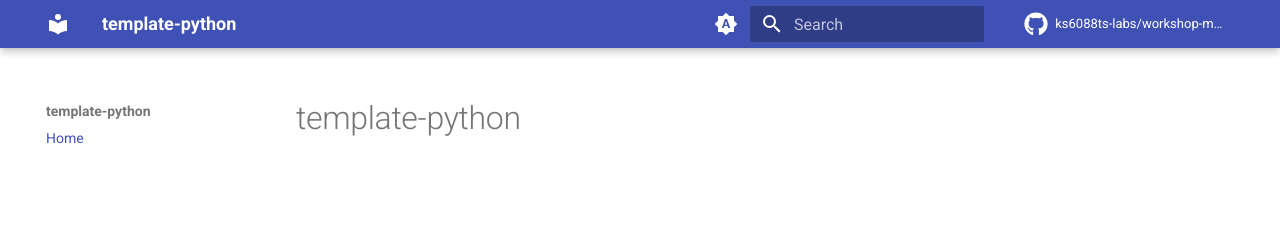
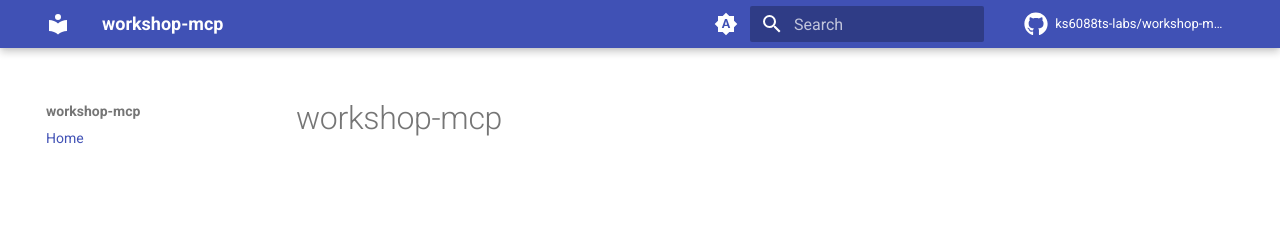
Before and after one commit to ks6088ts-labs/workshop-mcp, an MkDocs documentation site: the page built from docs/index.md, in a window 1280 px wide. Shown: the top 225 px of the page. Built offline with MkDocs 1.6.1 and Material for MkDocs 9.7.7, drawn with Linux system fonts in a browser that asks for light colours; comment, search, counter and statistics services are not loaded.

Commit message:
template-python -> workshop-mcp

```diff
--- a/README.md
+++ b/README.md
@@ -4,7 +4,7 @@
 [![ghcr-release](https://github.com/ks6088ts-labs/workshop-mcp/actions/workflows/ghcr-release.yaml/badge.svg)](https://github.com/ks6088ts-labs/workshop-mcp/actions/workflows/ghcr-release.yaml)
 [![docs](https://github.com/ks6088ts-labs/workshop-mcp/actions/workflows/github-pages.yaml/badge.svg)](https://github.com/ks6088ts-labs/workshop-mcp/actions/workflows/github-pages.yaml)
 
-# template-python
+# workshop-mcp
 
 This is a template repository for Python
 
--- a/docs/index.md
+++ b/docs/index.md
@@ -1 +1 @@
-# template-python
+# workshop-mcp
--- a/mkdocs.yml
+++ b/mkdocs.yml
@@ -1,5 +1,5 @@
 # yaml-language-server: $schema=https://squidfunk.github.io/mkdocs-material/schema.json
-site_name: template-python
+site_name: workshop-mcp
 site_url: ""
 repo_url: https://github.com/ks6088ts-labs/workshop-mcp
 repo_name: ks6088ts-labs/workshop-mcp
--- a/pyproject.toml
+++ b/pyproject.toml
@@ -1,5 +1,5 @@
 [project]
-name = "template-python"
+name = "workshop-mcp"
 version = "0.0.1"
 description = "A GitHub template repository for Python"
 readme = "README.md"
```
Also changed, not shown: 5 other files.
